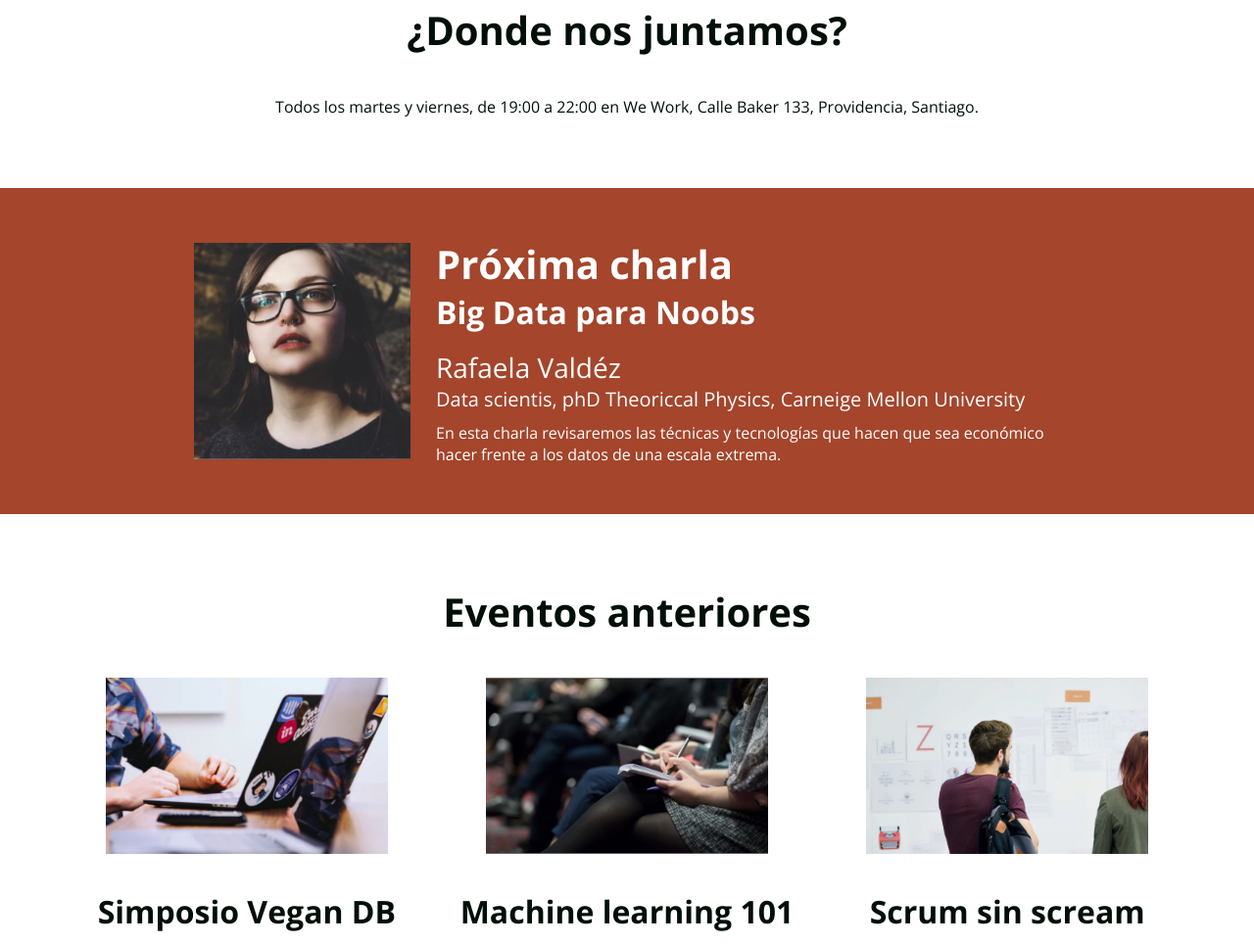
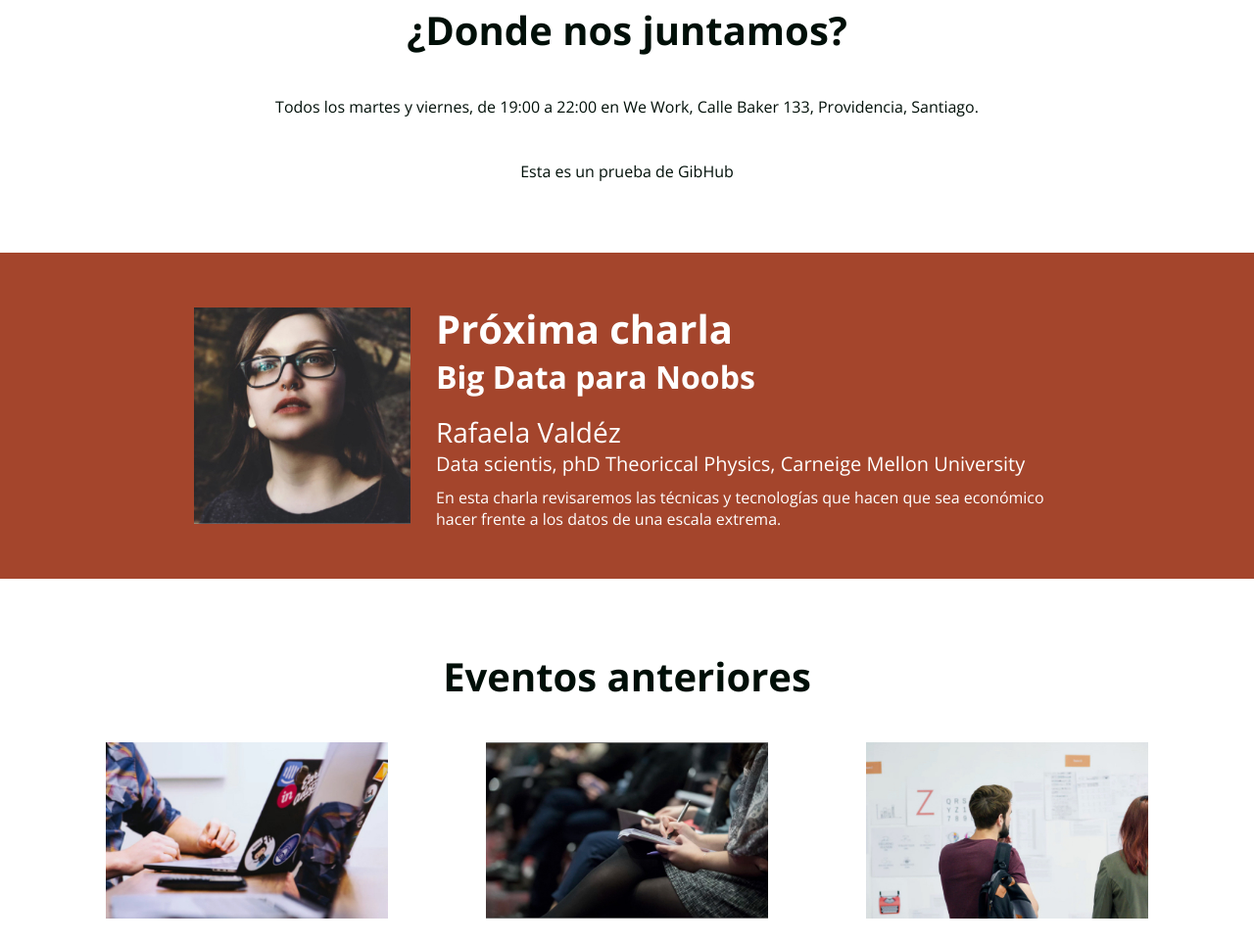
Before and after one commit to jaimeVillagran/meet_coffe_V2, a plain HTML site: page meet_coffee/index.html in a window 1280 px wide. Shown: the part 872-1836 px from the top of the page at 98% size. Drawn offline with nearby package versions, Linux system fonts and the light colour scheme.

Commit message:
segundo commit nuevo parrafo

```diff
--- a/meet_coffee/index.html
+++ b/meet_coffee/index.html
@@ -33,6 +33,13 @@
     <img src="assets/img/we-work.jpg" alt="We work location">
   	<h2>¿Donde nos juntamos?</h2>
   	<p>Todos los martes y viernes, de 19:00  a 22:00 en We Work, Calle Baker 133, Providencia, Santiago.</p>
+
+		<br></br>
+
+		<p>Esta es un prueba de GibHub</p>
+
+
+
   </section>
 
 	<section id="proxima-charla" class="sweet-brown">
```
